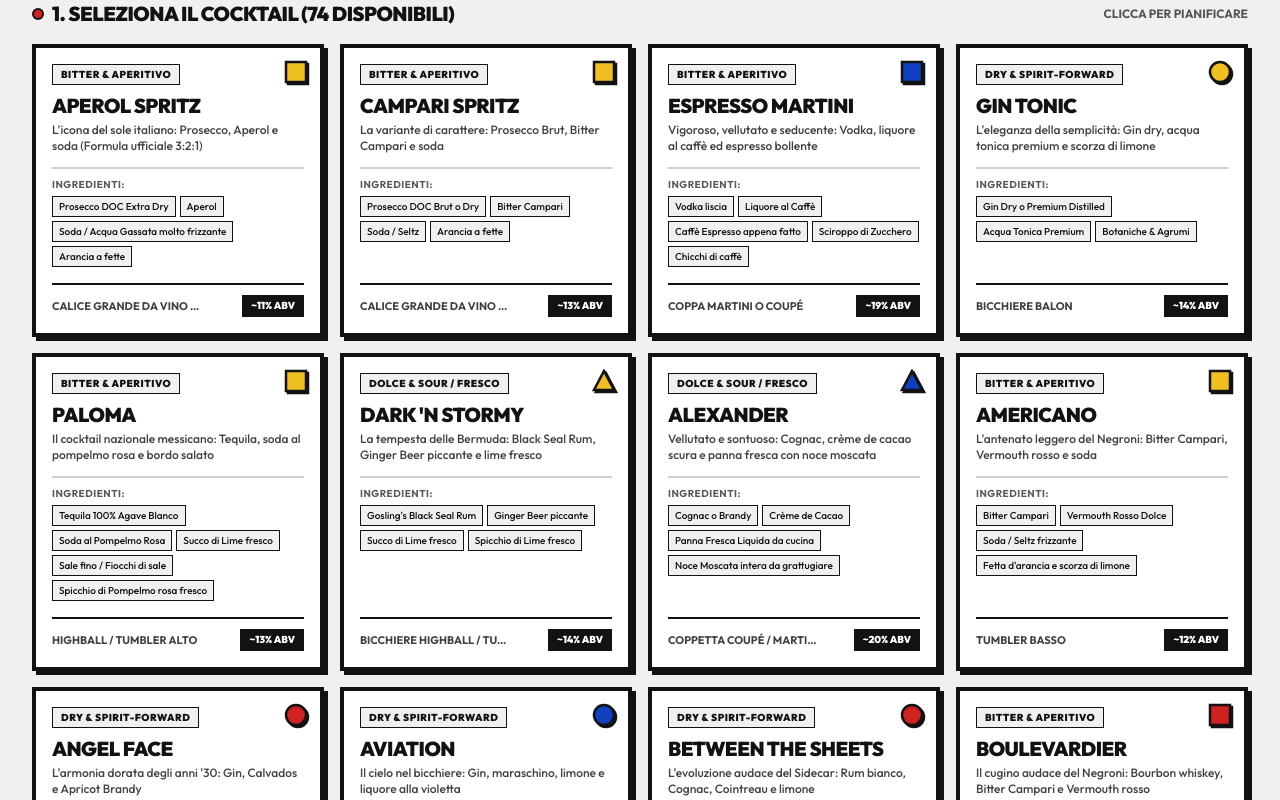
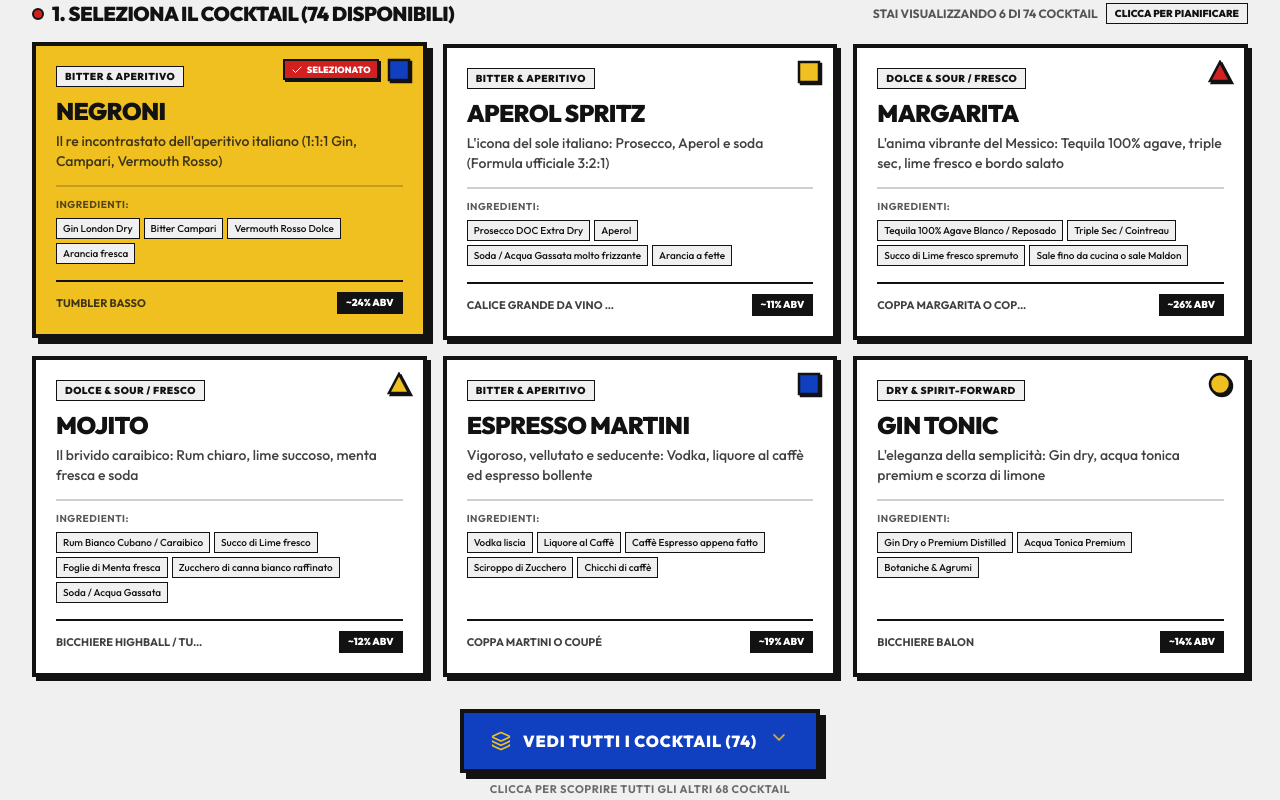
Before and after one commit to Heraldago/cocktailplanner, a React (Vite) app: page / in a window 1280 px wide. Shown: the part 720-1520 px from the top of the page. Built offline with nearby package versions, Linux system fonts and the light colour scheme.

Commit message:
Hide long cocktail list on initial load: show top 6 recommended cards with prominent Bauhaus 'View All Cocktails' expand button

```diff
--- a/src/components/CocktailGrid.tsx
+++ b/src/components/CocktailGrid.tsx
@@ -1,6 +1,6 @@
-import React from 'react';
+import React, { useState } from 'react';
 import { Cocktail } from '../types/cocktail';
-import { Wine, Check } from 'lucide-react';
+import { Wine, Check, ChevronDown, ChevronUp, Layers } from 'lucide-react';
 import { getCocktailSemiotics } from '../utils/semiotics';
 import { Language, TRANSLATIONS } from '../i18n/translations';
 import { BauhausShape } from './BauhausShape';
@@ -13,6 +13,8 @@
   lang: Language;
 }
 
+const INITIAL_VISIBLE_COUNT = 6;
+
 export const CocktailGrid: React.FC<CocktailGridProps> = ({
   cocktails,
   selectedCocktailId,
@@ -20,6 +22,7 @@
   onResetSearch,
   lang,
 }) => {
+  const [isExpanded, setIsExpanded] = useState<boolean>(false);
   const t = TRANSLATIONS[lang].cocktailGrid;
 
   if (cocktails.length === 0) {
@@ -45,20 +48,43 @@
     );
   }
 
+  // Slice to 6 if not expanded
+  const displayedCocktails = isExpanded ? cocktails : cocktails.slice(0, INITIAL_VISIBLE_COUNT);
+  const hasMoreCocktails = cocktails.length > INITIAL_VISIBLE_COUNT;
+
+  const handleToggleExpand = () => {
+    setIsExpanded((prev) => !prev);
+    // If collapsing, smooth scroll back to top of the grid
+    if (isExpanded) {
+      const element = document.getElementById('cocktail-selection');
+      if (element) {
+        element.scrollIntoView({ behavior: 'smooth' });
+      }
+    }
+  };
+
   return (
-    <div className="space-y-4">
-      <div className="flex items-center justify-between">
+    <div className="space-y-4" id="cocktail-selection">
+      {/* Grid Header & Counter */}
+      <div className="flex items-center justify-between flex-wrap gap-2">
         <h3 className="text-base sm:text-xl font-black uppercase tracking-tight text-[#121212] flex items-center gap-2">
           <span className="w-3 h-3 bg-[#D02020] rounded-full border-2 border-[#121212]" />
           {t.stepTitle(cocktails.length)}
         </h3>
-        <span className="text-[11px] sm:text-xs font-bold text-[#121212]/70 uppercase">
-          {t.clickToPlan}
-        </span>
+
+        <div className="flex items-center gap-2">
+          <span className="text-[11px] sm:text-xs font-bold text-[#121212]/70 uppercase">
+            {t.showingLabel(displayedCocktails.length, cocktails.length)}
+          </span>
+          <span className="hidden sm:inline-block px-2 py-0.5 bg-[#F0F0F0] border border-[#121212] text-[10px] font-black uppercase">
+            {t.clickToPlan}
+          </span>
+        </div>
       </div>
 
-      <div className="grid grid-cols-1 sm:grid-cols-2 lg:grid-cols-3 xl:grid-cols-4 gap-3.5 sm:gap-4">
-        {cocktails.map((cocktail) => {
+      {/* Cards Grid */}
+      <div className="grid grid-cols-1 sm:grid-cols-2 lg:grid-cols-3 xl:grid-cols-3 gap-4">
+        {displayedCocktails.map((cocktail) => {
           const isSelected = cocktail.id === selectedCocktailId;
           const semiotics = getCocktailSemiotics(cocktail);
           const tasteLabel = lang === 'it' ? semiotics.tasteLabelIt : semiotics.tasteLabelEn;
@@ -68,7 +94,7 @@
             <div
               key={cocktail.id}
               onClick={() => onSelectCocktail(cocktail)}
-              className={`cursor-pointer transition-all duration-150 p-4 border-4 border-[#121212] flex flex-col justify-between relative text-left select-none active:scale-[0.99] ${
+              className={`cursor-pointer transition-all duration-150 p-4 sm:p-5 border-4 border-[#121212] flex flex-col justify-between relative text-left select-none active:scale-[0.99] ${
                 isSelected
                   ? 'bg-[#F0C020] shadow-[6px_6px_0px_0px_#121212] -translate-y-0.5'
                   : 'bg-white shadow-[4px_4px_0px_0px_#121212] hover:-translate-y-1 hover:shadow-[6px_6px_0px_0px_#121212]'
@@ -99,17 +125,17 @@
                 </div>
 
                 {/* Cocktail Name */}
-                <h4 className="text-xl font-black uppercase tracking-tight text-[#121212] leading-tight">
+                <h4 className="text-xl sm:text-2xl font-black uppercase tracking-tight text-[#121212] leading-tight">
                   {cocktail.name}
                 </h4>
 
-                <p className="text-xs font-medium text-[#121212]/80 mt-1 line-clamp-2 leading-snug">
+                <p className="text-xs sm:text-sm font-medium text-[#121212]/80 mt-1 line-clamp-2 leading-snug">
                   {cocktail.tagline}
                 </p>
 
                 {/* Ingredients preview pills */}
-                <div className="mt-3 pt-2 border-t-2 border-[#121212]/20">
-                  <span className="text-[10px] font-bold uppercase tracking-wider text-[#121212]/70 block mb-1">
+                <div className="mt-3.5 pt-2.5 border-t-2 border-[#121212]/20">
+                  <span className="text-[10px] font-bold uppercase tracking-wider text-[#121212]/70 block mb-1.5">
                     {t.ingredientsLabel}
                   </span>
                   <div className="flex flex-wrap gap-1">
@@ -138,6 +164,39 @@
           );
         })}
       </div>
+
+      {/* ========================================================================= */}
+      {/* ⭐ BIG BAUHAUS "VEDI TUTTI I COCKTAIL" / "MOSTRA MENO" BUTTON */}
+      {/* ========================================================================= */}
+      {hasMoreCocktails && (
+        <div className="pt-4 pb-2 flex flex-col items-center justify-center space-y-2">
+          <button
+            type="button"
+            onClick={handleToggleExpand}
+            className="w-full sm:w-auto min-w-[300px] sm:min-w-[360px] px-6 py-3.5 sm:py-4 bg-[#1040C0] hover:bg-[#1040C0]/90 text-white font-black uppercase tracking-wider text-sm sm:text-base border-4 border-[#121212] shadow-[6px_6px_0px_0px_#121212] hover:shadow-[8px_8px_0px_0px_#D02020] active:translate-x-1 active:translate-y-1 active:shadow-[2px_2px_0px_0px_#121212] transition-all flex items-center justify-center gap-3 cursor-pointer select-none"
+          >
+            <Layers className="w-5 h-5 text-[#F0C020]" />
+            <span>
+              {isExpanded ? t.showLessBtn : t.viewAllBtn(cocktails.length)}
+            </span>
+            {isExpanded ? (
+              <ChevronUp className="w-5 h-5 text-[#F0C020]" />
+            ) : (
+              <ChevronDown className="w-5 h-5 text-[#F0C020] animate-bounce" />
+            )}
+          </button>
+
+          <p className="text-[11px] font-bold text-[#121212]/60 uppercase tracking-wider">
+            {isExpanded
+              ? lang === 'it'
+                ? `Mostrando l'intera collezione di ${cocktails.length} ricette ufficiali`
+                : `Showing the entire collection of ${cocktails.length} official recipes`
+              : lang === 'it'
+              ? `Clicca per scoprire tutti gli altri ${cocktails.length - INITIAL_VISIBLE_COUNT} cocktail`
+              : `Click to reveal all other ${cocktails.length - INITIAL_VISIBLE_COUNT} cocktails`}
+          </p>
+        </div>
+      )}
     </div>
   );
 };
--- a/src/data/cocktails.ts
+++ b/src/data/cocktails.ts
@@ -3,19 +3,39 @@
 import { CONTEMPORARY_COCKTAILS } from './contemporary';
 import { APERITIVI_AND_EXTRAS_COCKTAILS } from './aperitivi';
 
-// Combine and deduplicate if needed
-const ALL_COCKTAILS: Cocktail[] = [
+// Combine all cocktails
+const RAW_COCKTAILS: Cocktail[] = [
   ...APERITIVI_AND_EXTRAS_COCKTAILS,
   ...UNFORGETTABLES_COCKTAILS,
   ...CONTEMPORARY_COCKTAILS,
 ];
 
-// Ensure unique by ID
+// Deduplicate
 const seen = new Set<string>();
-export const COCKTAILS_DATABASE: Cocktail[] = ALL_COCKTAILS.filter((c) => {
+const uniqueCocktails: Cocktail[] = RAW_COCKTAILS.filter((c) => {
   if (seen.has(c.id)) return false;
   seen.add(c.id);
   return true;
 });
 
+// Top 6 most popular & iconic party staples displayed first
+const FEATURED_ORDER = [
+  'negroni',
+  'aperol-spritz',
+  'margarita',
+  'mojito',
+  'espresso-martini',
+  'gin-tonic',
+];
+
+export const COCKTAILS_DATABASE: Cocktail[] = uniqueCocktails.sort((a, b) => {
+  const indexA = FEATURED_ORDER.indexOf(a.id);
+  const indexB = FEATURED_ORDER.indexOf(b.id);
+
+  if (indexA !== -1 && indexB !== -1) return indexA - indexB;
+  if (indexA !== -1) return -1;
+  if (indexB !== -1) return 1;
+  return a.name.localeCompare(b.name);
+});
+
 export default COCKTAILS_DATABASE;
--- a/src/i18n/translations.ts
+++ b/src/i18n/translations.ts
@@ -51,6 +51,9 @@
     notFoundTitle: string;
     notFoundDesc: string;
     showAllBtn: string;
+    viewAllBtn: (total: number) => string;
+    showLessBtn: string;
+    showingLabel: (shown: number, total: number) => string;
   };
   configurator: {
     stepTitle: string;
@@ -190,6 +193,9 @@
       notFoundTitle: 'Nessun cocktail trovato',
       notFoundDesc: 'Prova a cercare con un altro nome, un distillato (Gin, Tequila, Rum, Bourbon) o reimposta i filtri.',
       showAllBtn: 'Mostra tutti i cocktail',
+      viewAllBtn: (total) => `Vedi Tutti i Cocktail (${total})`,
+      showLessBtn: 'Mostra Meno (I 6 Consigliati)',
+      showingLabel: (shown, total) => `Stai visualizzando ${shown} di ${total} cocktail`,
     },
     configurator: {
       stepTitle: '2. Configura il Party',
@@ -327,6 +333,9 @@
       notFoundTitle: 'No cocktails found',
       notFoundDesc: 'Try searching with another name, spirit (Gin, Tequila, Rum, Bourbon) or reset the filters.',
       showAllBtn: 'Show all cocktails',
+      viewAllBtn: (total) => `View All Cocktails (${total})`,
+      showLessBtn: 'Show Less (Top 6 Recommended)',
+      showingLabel: (shown, total) => `Showing ${shown} of ${total} cocktails`,
     },
     configurator: {
       stepTitle: '2. Party Configuration',
```
